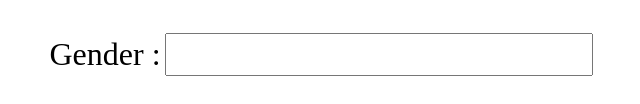
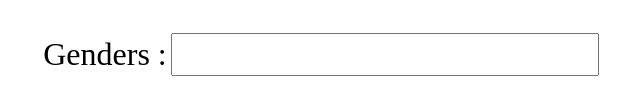
Before and after one commit to 19IT114/Jenkins---Demo---Pipeline, a plain HTML site: page index.html in a window 1280 px wide. Shown: the part 574-678 px from the top of the page, 319-959 px from the left. Drawn offline with Linux system fonts and the light colour scheme.

Commit message:
new changes

```diff
--- a/index.html
+++ b/index.html
@@ -19,7 +19,7 @@
         <input type="date" name="" id="" style="font-size: xx-large;"></br></br></br>
         <label style="font-size: xx-large;">Department :</label>
         <input type="text" name="" id="" style="font-size: xx-large;"></br></br></br>
-        <label style="font-size: xx-large;">Gender :</label>
+        <label style="font-size: xx-large;">Genders :</label>
         <input type="text" name="" id="" style="font-size: xx-large;"></br></br></br>
         </center>
     </div>
```
